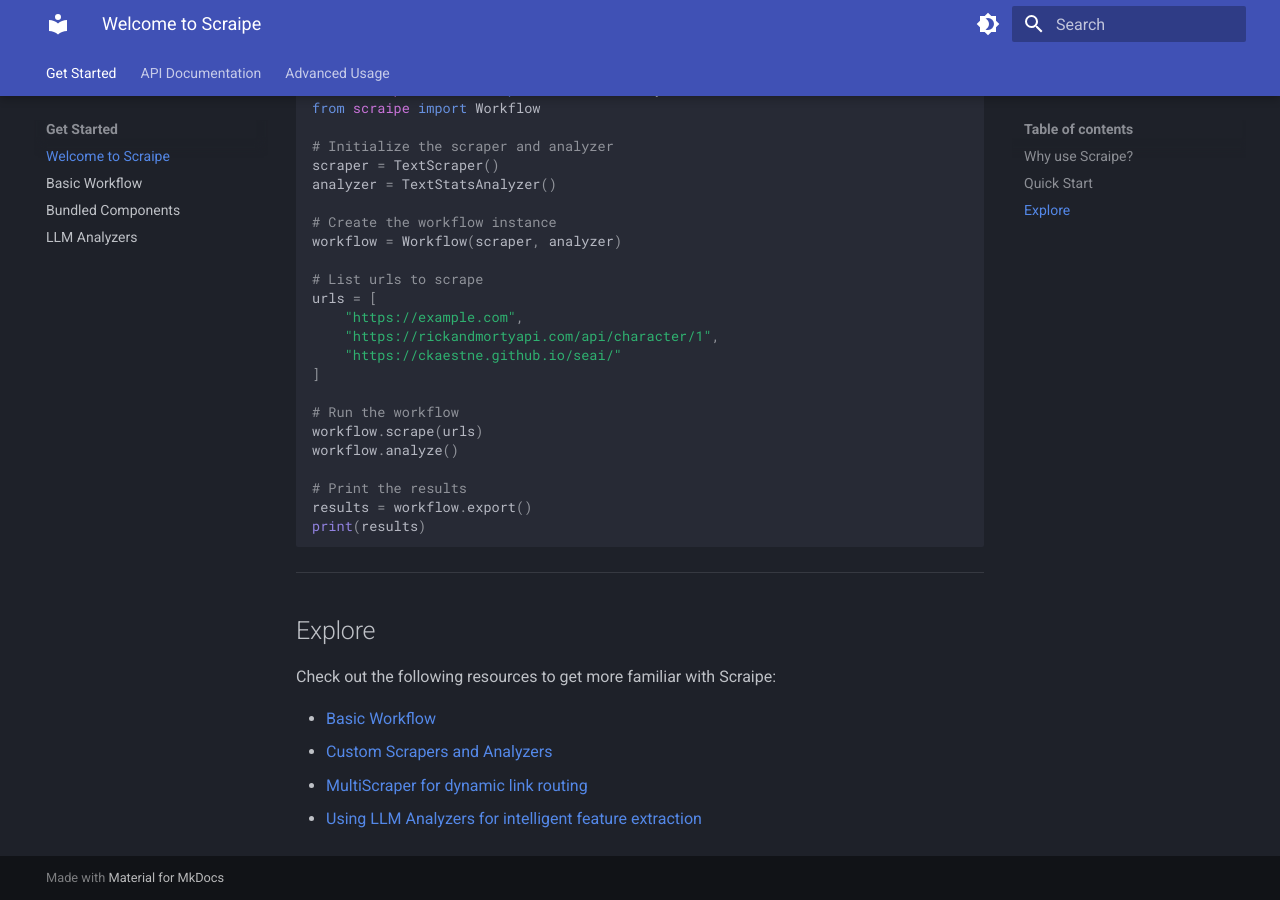
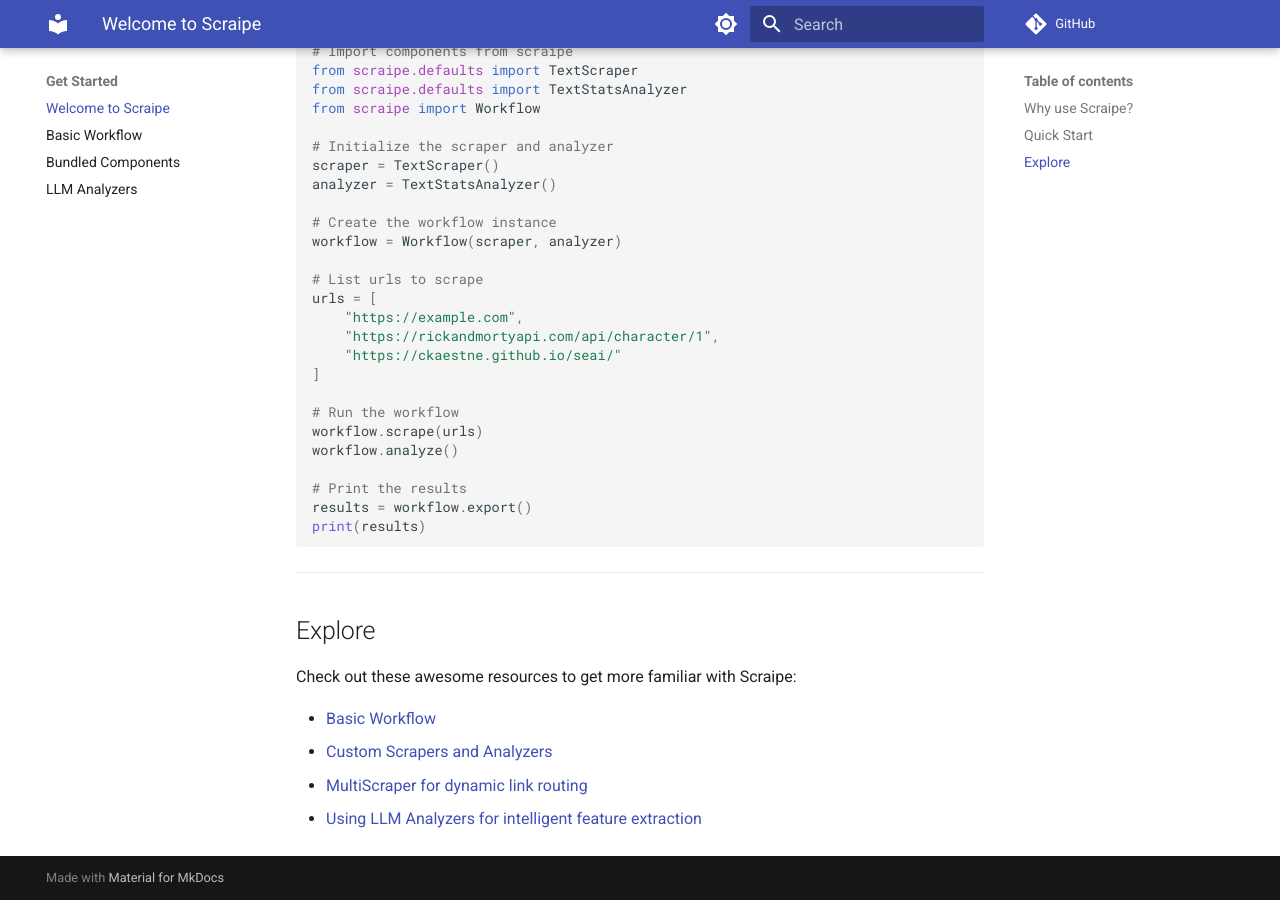
Before and after one commit to SnpM/scraipe, an MkDocs documentation site: the page built from docs/index.md, in a window 1280 px wide and 900 px high, scrolled down 1064 px. Built offline with MkDocs 1.6.1 and Material for MkDocs 9.7.7, drawn with Linux system fonts in a browser that asks for light colours; comment, search, counter and statistics services are not loaded; some of the changed text lies outside the part shown.

Commit message:
Update docs

```diff
--- a/docs/index.md
+++ b/docs/index.md
@@ -6,7 +6,7 @@
 
 ## Why use Scraipe?
 
-- **Versatile Scraping**: Scraipe integrates popular libraries such as `aiohttp`, `trafilatura`, and `telethon` to efficiently scrape diverse documents.
+- **Versatile Scraping**: Scraipe integrates popular libraries such as `aiohttp`, `trafilatura`, and `telethon` to efficiently scrape diverse documents.f
 - **Speed**: Run batches of asynchronous IO-bound tasks in parallel through a simple synchronous API.
 - **Customization**: Scraipe's modular architecture allows you to easily extend or create new scrapers and analyzers.
 - **LLM Analysis**: Use LLM models to extract structured information from unstructured content.
@@ -66,7 +66,7 @@
 
 ## Explore
 
-Check out the following resources to get more familiar with Scraipe:
+Check out these awesome resources to get more familiar with Scraipe:
 
 - [Basic Workflow](./get_started/basic_workflow.md)
 - [Custom Scrapers and Analyzers](./advanced_usage/custom_components.md)
--- a/mkdocs.yml
+++ b/mkdocs.yml
@@ -3,25 +3,38 @@
   name: material
   features:
     - navigation.tabs
-    - navigation.tabs.sticky
+    - navigation.instant
+    - navigation.instant.prefetch
+    - navigation.instant.preview
+    - navigation.instant.progress
+    - navigation.path
+    - navigation.top
+    - navigation.sections
+    - navigation.tracking
+    - search.suggest
+    - toc.follow
   palette:
+    - scheme: default
+      primary: indigo
+      accent: amber
+      toggle:
+        icon: material/brightness-7
+        name: Switch to dark mode
     - scheme: slate
       primary: indigo
       accent: amber
       toggle:
         icon: material/brightness-4
         name: Switch to light mode
-    - scheme: default
-      primary: indigo
-      accent: amber
-      toggle:
-        icon: material/brightness-7
-        name: Switch to dark mode
+
 nav:
   - Get Started: get_started/
   - API Documentation: api/
   - Advanced Usage: advanced_usage/
 docs_dir: docs
+
+repo_name: GitHub
+repo_url: https://github.com/SnpM/scraipe
 
 markdown_extensions:
   - pymdownx.highlight:
```
